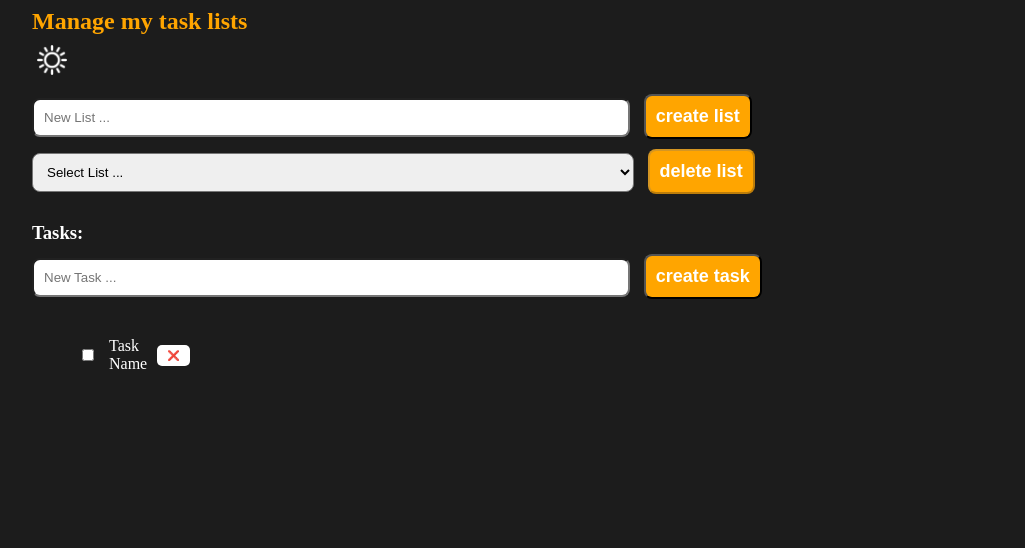
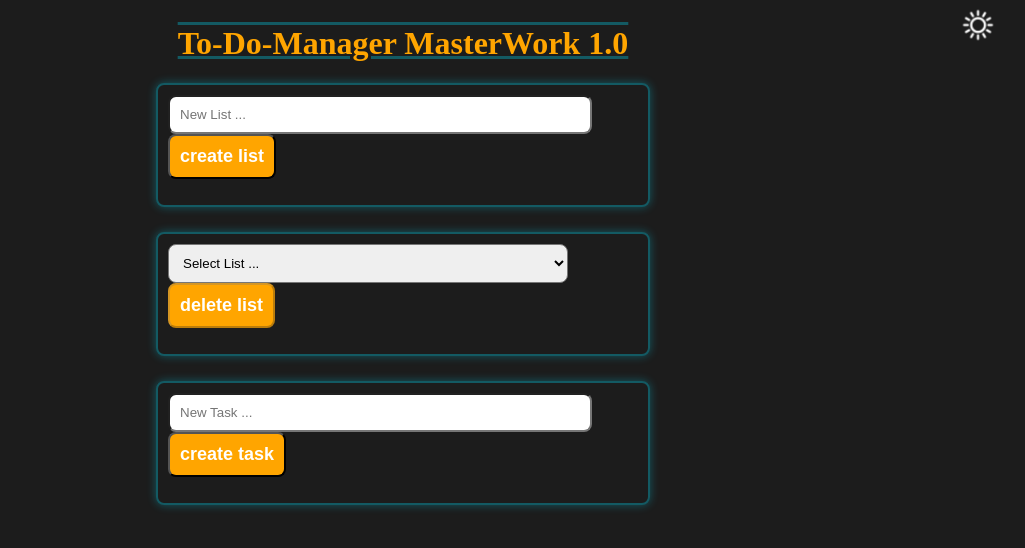
Before and after one commit to Loki-Buddy/miniProjekt, a website: page index.html in a window 1280 px wide. Shown: the whole page, without its empty margins (237-1262 px from the left). Drawn offline with Linux system fonts and the light colour scheme; no server answers.

Commit message:
änderungen commiten damit ich eine zweite LokiiBranch erstellen kann

```diff
--- a/index.html
+++ b/index.html
@@ -10,15 +10,16 @@
 </head>
 
 <body id="bodyId">
-
-    <h2>Manage my task lists</h2>
+    <h1>To-Do-Manager MasterWork 1.0</h1>
     <header>
         <img src="./light.png" alt="light mode" width="30px" id="modeLight">
         <img src="./dark.png" alt="dark mode" width="30px" id="modeDark">
     </header>
+    <div>
         <input type="text" id="userListInput" placeholder="New List ...">
         <button id="addListButton" class="orangeButtons">create list</button>
-    <br>
+    </div>
+    <div>
         <select id="selectOption">
             <option value="default" disabled selected>Select List ...</option>
             <!--
@@ -28,21 +29,25 @@
             -->
         </select>
         <button id="deleteListButton" class="orangeButtons">delete list </button>
-    <br>
-    <br>
-    <h3>Tasks:</h3>
+    </div>
+    <div>
         <input type="text" id="userTaskInput" placeholder="New Task ...">
         <button id="addTaskButton" class="orangeButtons">create task</button>
-    <br>
-    <br>
-    <h3></h3>
+    </div>
+    <!--<div>
         <ul id="taskList">
+
+
+                    javascript regelt mittels createElement
+
+
             <li>
                 <input type="checkbox" class="checkbox">
                 <span class="taskText">Task Name</span>
                 <button class="deleteButton">❌</button>
             </li>
         </ul>
+    </div>-->
 </body>
 
 </html>
--- a/script.js
+++ b/script.js
@@ -1,17 +1,15 @@
-const taskList = document.getElementById("taskList");
 const userTaskInput = document.getElementById("userTaskInput");
 const selectOption = document.getElementById("selectOption");
 const addTaskButton = document.getElementById("addTaskButton");
 const deleteListButton = document.getElementById("deleteListButton");
-/* const clearButton = document.getElementById("clearButton"); */
-
 const userListInput = document.getElementById("userListInput");
 const addListButton = document.getElementById("addListButton");
 const modeLight = document.getElementById("modeLight");
 const modeDark = document.getElementById("modeDark")
 const bodyIdJs = document.getElementById("bodyId");
 
-
+// Limit the length of the input
+userTaskInput.setAttribute("maxlength", "40");
 
 // Function to add a new list
 addListButton.addEventListener("click", async function () {
@@ -52,7 +50,13 @@ addListButton.addEventListener("click", async function () {
 
 // Function to fetch and display tasks when a list is selected
 selectOption.addEventListener("change", async function () {
-  //taskList.innerHTML = "";
+  const taskdivContainer = document.createElement("div");
+  const taskList = document.createElement("ul");
+  taskdivContainer.appendChild(taskList);
+  taskList.id = "taskList";
+  bodyIdJs.appendChild(taskdivContainer);
+  taskList.innerHTML = "";
+
   const response = await fetch("http://localhost:5000/listlog");
   const data = await response.json();
   const selectedList = data.find(tdList => tdList.listName.toLowerCase() === selectOption.value.toLowerCase());
@@ -69,12 +73,20 @@ selectOption.addEventListener("change", async function () {
     checkBox.type = "checkbox";
     checkBox.classList.add("checkbox");
 
-    const liText = document.createTextNode(
-      `${task.taskName}`
-    );
+    const liText = document.createElement("span");
+    liText.classList.add("taskText");
+    liText.textContent = task.taskName;
+
+    const editBtn = document.createElement("button");
+    editBtn.classList.add("editButton");
+    editBtn.textContent = "✏️";
 
     const deleteBtn = document.createElement("button");
-    deleteBtn.textContent = "❌"; // Unicode for a cross symbol
+    deleteBtn.classList.add("deleteButton");
+    deleteBtn.textContent = "❌";
+
+
+
     deleteBtn.addEventListener("click", () => {
       fetch("http://localhost:5000/deleteTask/" + selectOption.value + "/" + task.taskName, {
         method: "DELETE",
@@ -86,18 +98,10 @@ selectOption.addEventListener("change", async function () {
       newLi.remove();
     });
 
-    deleteBtn.textContent = "❌";
-    deleteBtn.style.backgroundColor = "white";
-    deleteBtn.style.color = "red";
-    deleteBtn.style.border = "none";
-    deleteBtn.style.padding = "5px 10px";
-    deleteBtn.style.borderRadius = "5px";
-    deleteBtn.style.fontSize = "10px";
-    deleteBtn.style.marginLeft = "10px";
-
     newLi.appendChild(checkBox);
     newLi.appendChild(liText);
-    //newLi.appendChild(deleteBtn);
+    newLi.appendChild(editBtn);
+    newLi.appendChild(deleteBtn);
     taskList.appendChild(newLi);
   });
 })
@@ -128,25 +132,28 @@ addTaskButton.addEventListener("click", async function () {
   checkBox.type = "checkbox";
   checkBox.classList.add("checkbox");
 
-  const liText = document.createTextNode(
-    `${taskText}`
-  );
+  const liText = document.createElement("span");
+  liText.classList.add("taskText");
+  liText.textContent = taskText;
 
-  /* checkBox.addEventListener("change", () => {
-    if(checkBox.checked){
+  checkBox.addEventListener("change", () => {
+    if (checkBox.checked) {
       taskText.style.textDecoration = "line-through";
+    } else {
+      taskText.style.textDecoration = "none";
     }
-  }); */
+  });
 
   const deleteBtn = document.createElement("button");
+  deleteBtn.classList.add("deleteButton");
   deleteBtn.textContent = "❌";
-  deleteBtn.style.backgroundColor = "white";
+  /* deleteBtn.style.backgroundColor = "white";
   deleteBtn.style.color = "red";
   deleteBtn.style.border = "none";
   deleteBtn.style.padding = "5px 10px";
   deleteBtn.style.borderRadius = "5px";
   deleteBtn.style.fontSize = "10px";
-  deleteBtn.style.marginLeft = "10px";
+  deleteBtn.style.marginLeft = "10px"; */
 
   deleteBtn.addEventListener("click", () => {
     fetch("http://localhost:5000/deleteTask/" + selectOption.value + "/" + taskText, {
@@ -161,6 +168,7 @@ addTaskButton.addEventListener("click", async function () {
       });
     taskList.removeChild(newLi);
   });
+
   newLi.appendChild(checkBox);
   newLi.appendChild(liText);
   newLi.appendChild(deleteBtn);
@@ -188,8 +196,9 @@ deleteListButton.addEventListener("click", () => {
   taskList.innerHTML = "";
 
   //Zeigt den default wert im Select an wenn keine Listen mehr vorhanden sind
-  if(selectOption.length - 1 == 0){
+  if (selectOption.length - 1 == 0) {
     selectOption.value = "default";
+    deleteListButton.disabled = true;
   }
 
 });
@@ -203,7 +212,7 @@ modeLight.addEventListener("click", () => {
 })
 //DarkMode
 modeDark.addEventListener("click", () => {
-  bodyIdJs.style.backgroundColor = "black";
+  bodyIdJs.style.backgroundColor = "rgb(28, 28, 28)";
   bodyIdJs.style.color = "white";
   modeLight.style.visibility = "visible";
   modeDark.style.visibility = "hidden";
--- a/styles.css
+++ b/styles.css
@@ -2,17 +2,29 @@
     visibility: hidden;
 }
 
-#selectOption:first-child option:checked {
-    color: gray; /* Ändert die Schriftfarbe zu Grau */
+header {
+    position: fixed;
+    top: 0;
+    right: 0;
+    display: flex;
+    align-items: center;
+    gap: 10px;
+    padding: 10px;
+    z-index: 1000;
 }
 
-#selectOption:first-child option:disabled {
-    color: gray; /* Ändert die Schriftfarbe zu Grau */
+div {
+    width: 470px;
+    height: 100px;
+    border: 2px solid rgba(0, 225, 255, 0.315);
+    border-radius: 8px;
+    box-shadow: 0px 0px 10px rgba(0, 225, 255, 0.315);
+    padding: 10px;
+    margin-bottom: 25px;
 }
 
-select {
-    border-radius: 8px;
-    width: 80%;
+ul {
+    padding: 0;
 }
 
 li {
@@ -20,55 +32,51 @@ li {
 }
 
 body {
+    display: flex;
+    flex-direction: column;
+    align-items: center;
+    justify-content: top;
+    min-height: 100vh;
+    margin: 0;
     color: white;
     background-color: rgb(28, 28, 28);
-    /*display: grid;
-    flex-direction: column;*/
-    padding-left: 20%;
-    padding-right: 20%;
+    margin-top: 25px;
 }
 
-body * {
-    margin: 5px;
+h1 {
+    margin-top: 0px;
+    color: orange;
+    text-decoration: overline underline;
+    text-decoration-color: rgba(0, 225, 255, 0.315);
 }
 
-h2 {
-    color: orange;
-}
-
-
-input{
+input {
+    display: block;
     padding: 10px;
     border-radius: 8px;
-    width: 76.3%;
+    width: 400px;
 }
 
 .orangeButtons {
     font-size: 18px;
     padding: 10px;
-    /* color: orange; */
     background-color: orange;
     color: white;
     font-weight: 700;
     border-radius: 8px;
-
-    &:hover {
-        color: orange;
-        background-color: white;
-    }
+    margin-bottom: 15px;
 }
 
-/* Dropdown Content (Hidden by Default) */
+.orangeButtons:hover {
+    color: orange;
+    background-color: white;
+}
+
 #selectOption {
-    /*
-    position: absolute;
-    background-color: #f1f1f1;
-    min-width: 160px;
-    box-shadow: 0px 8px 16px 0px rgba(0, 0, 0, 0.2);
-    z-index: 1;
-    */
+    display: block;
+    border-radius: 8px;
     padding: 10px;
-    width: 80%;
+    width: 400px;
 }
 
 .checkbox {
@@ -77,36 +85,44 @@ input{
     margin-right: 10px;
 }
 
-/* Style für die Listenelemente */
 #taskList li {
-    display: flex; /* Flexbox aktivieren */
-    align-items: center; /* Vertikale Ausrichtung */
-    justify-content: space-between; /* Platz zwischen den Elementen */
-    padding: 5px 0; /* Abstand zwischen den Listenelementen */
+    display: flex;
+    align-items: center;
+    justify-content: space-between;
+    padding: 5px 0px;
 }
 
-/* Style für die Checkbox */
 #taskList li .checkbox {
-    flex-shrink: 0; /* Verhindert, dass die Checkbox skaliert */
-    margin-right: 10px; /* Abstand zwischen Checkbox und Text */
+    flex-shrink: 0;
+    margin-right: 10px;
 }
 
-/* Style für den Text */
 #taskList li .taskText {
-    flex-grow: 1; /* Text nimmt den verfügbaren Platz ein */
-    margin-right: 10px; /* Abstand zwischen Text und Button */
-    text-align: left; /* Text linksbündig */
+    flex-grow: 1;
+    margin-right: 10px;
+    text-align: left;
 }
 
-/* Style für den Button */
 #taskList li .deleteButton {
-    flex-shrink: 0; /* Verhindert, dass der Button skaliert */
-    margin-left: auto; /* Abstand zwischen Text und Button */
-    margin-right: 1000px;
+    flex-shrink: 0;
+    margin-left: auto;
+    margin-right: auto;
     padding: 5px 10px;
-    background-color: white;
+    background-color: rgba(0, 225, 255, 0.315);
     color: red;
-    border: none;
+    border: 2px solid orange;
     border-radius: 5px;
     font-size: 10px;
 }
+
+#taskList li .editButton {
+    flex-shrink: 0;
+    margin-left: auto;
+    margin-right: 4px;
+    padding: 5px 10px;
+    background-color: rgba(0, 225, 255, 0.315);
+    color: red;
+    border: 2px solid orange;
+    border-radius: 5px;
+    font-size: 10px;
+}
```
Lines whose indentation alone changed are shown as unchanged.
